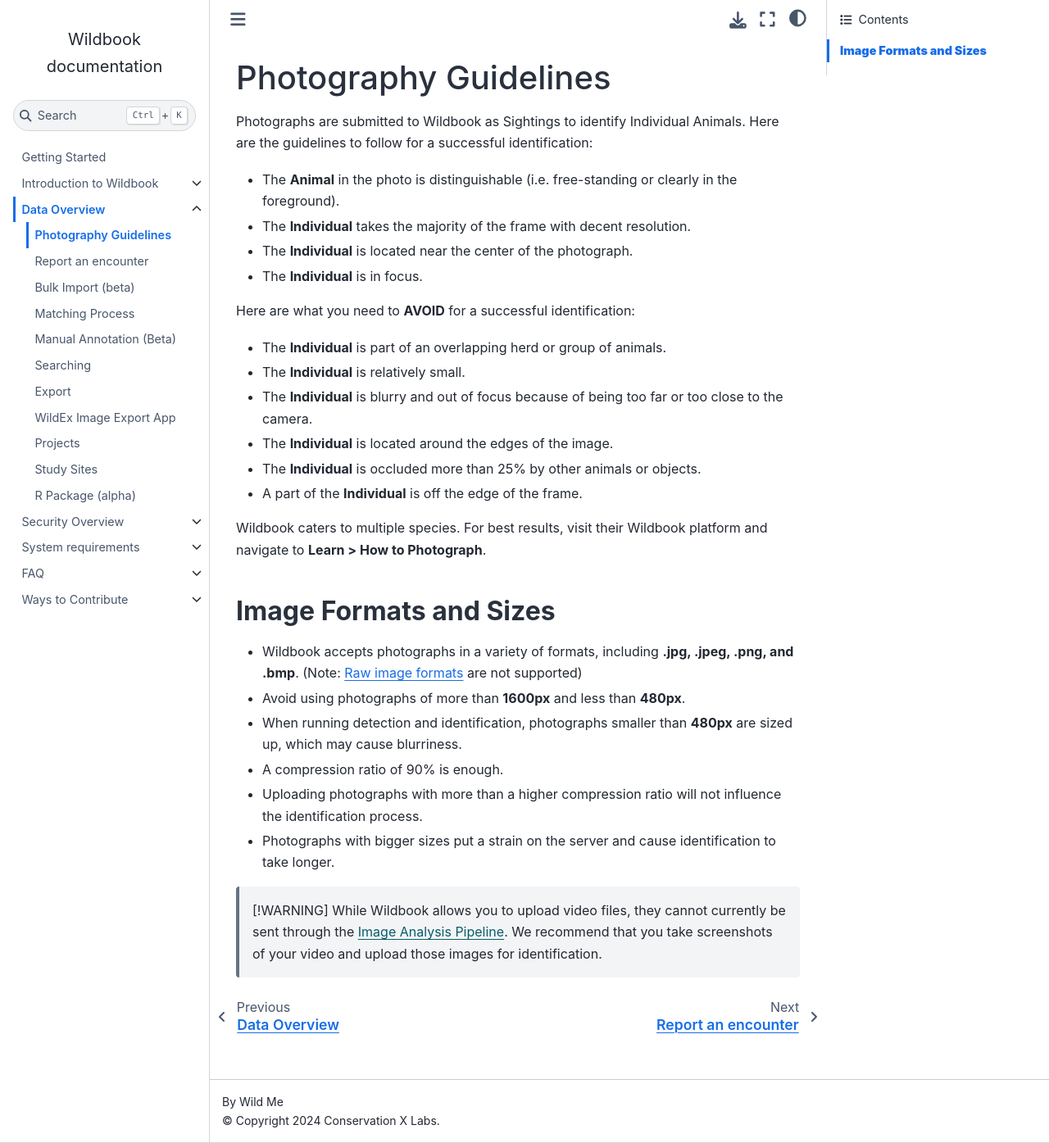
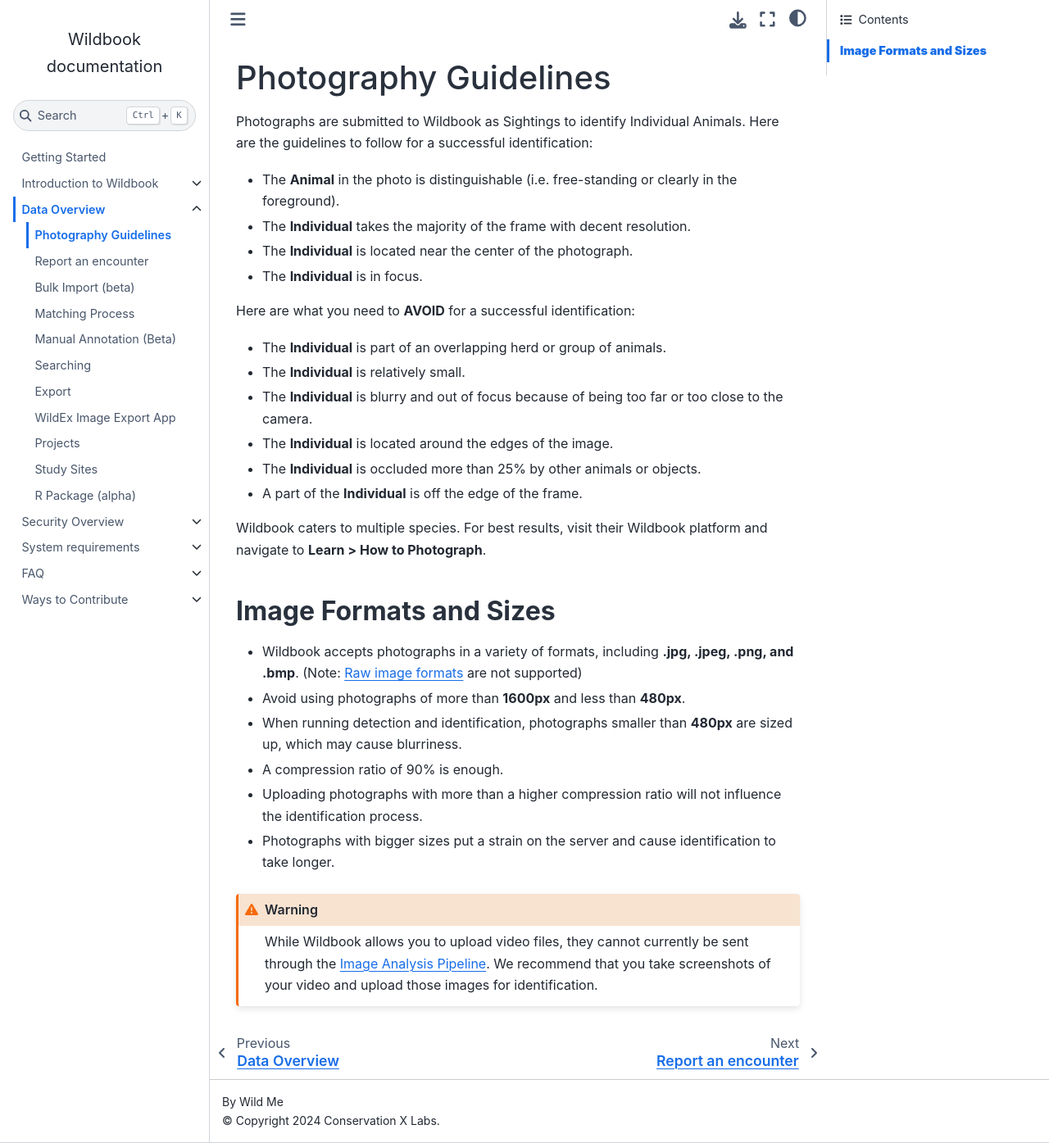
Before and after one commit to WildMeOrg/wildbook-docs, a Sphinx documentation site: the page built from docs/data/photography-guidelines.md, in a window 1280 px wide and 1395 px high. Shown: the whole window at 82% size. Built offline with Sphinx 7.4.7 and the Sphinx Book theme 1.1.4, drawn with Linux system fonts in a browser that asks for light colours; some of the changed lines change nothing that is shown.

Commit message:
Update photography-guidelines.md
Updated warning tag from standard markdown to myst parser markdown.

`````diff
--- a/docs/data/photography-guidelines.md
+++ b/docs/data/photography-guidelines.md
@@ -26,5 +26,6 @@
 * A compression ratio of 90% is enough.
 * Uploading photographs with more than a higher compression ratio will not influence the identification process.
 * Photographs with bigger sizes put a strain on the server and cause identification to take longer.
-> [!WARNING]
->While Wildbook allows you to upload video files, they cannot currently be sent through the [Image Analysis Pipeline](../introduction/image-analysis-pipeline.md). We recommend that you take screenshots of your video and upload those images for identification.
+````{warning}
+While Wildbook allows you to upload video files, they cannot currently be sent through the [Image Analysis Pipeline](../introduction/image-analysis-pipeline.md). We recommend that you take screenshots of your video and upload those images for identification.
+````
`````
